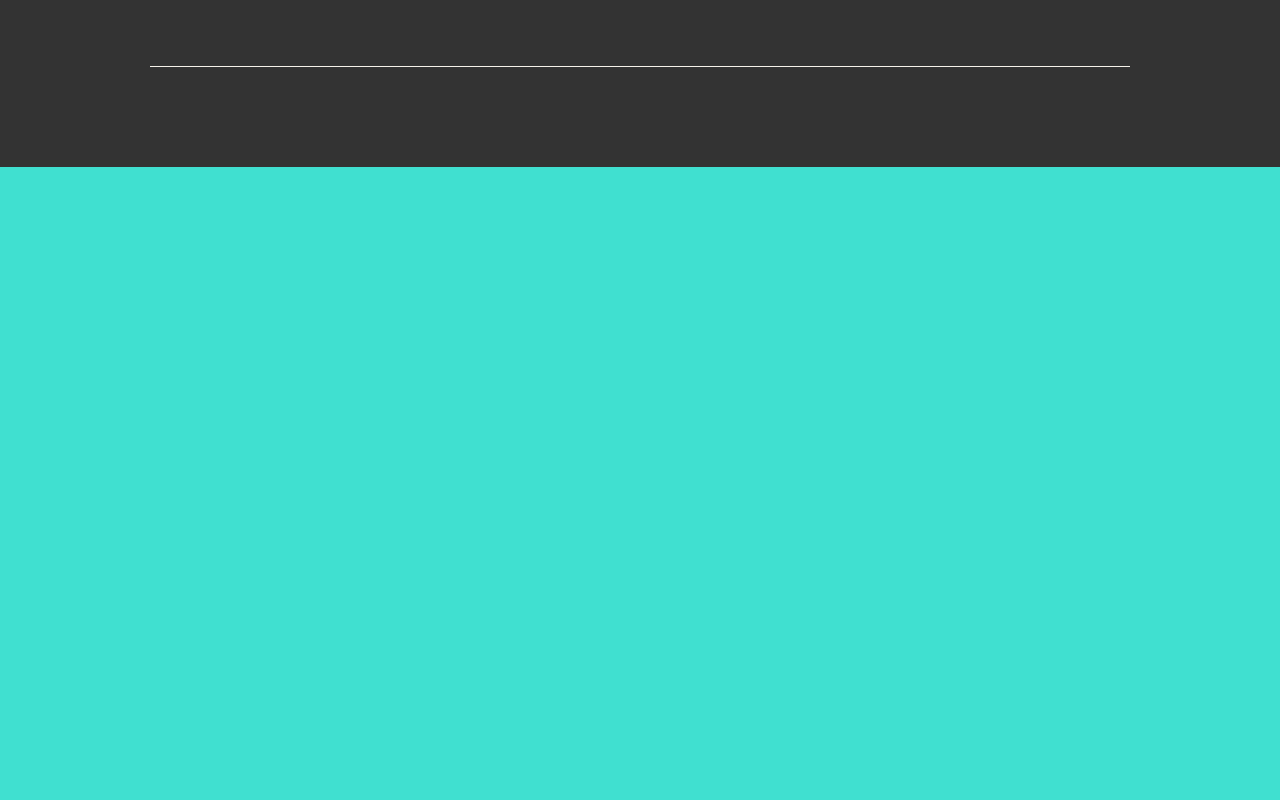
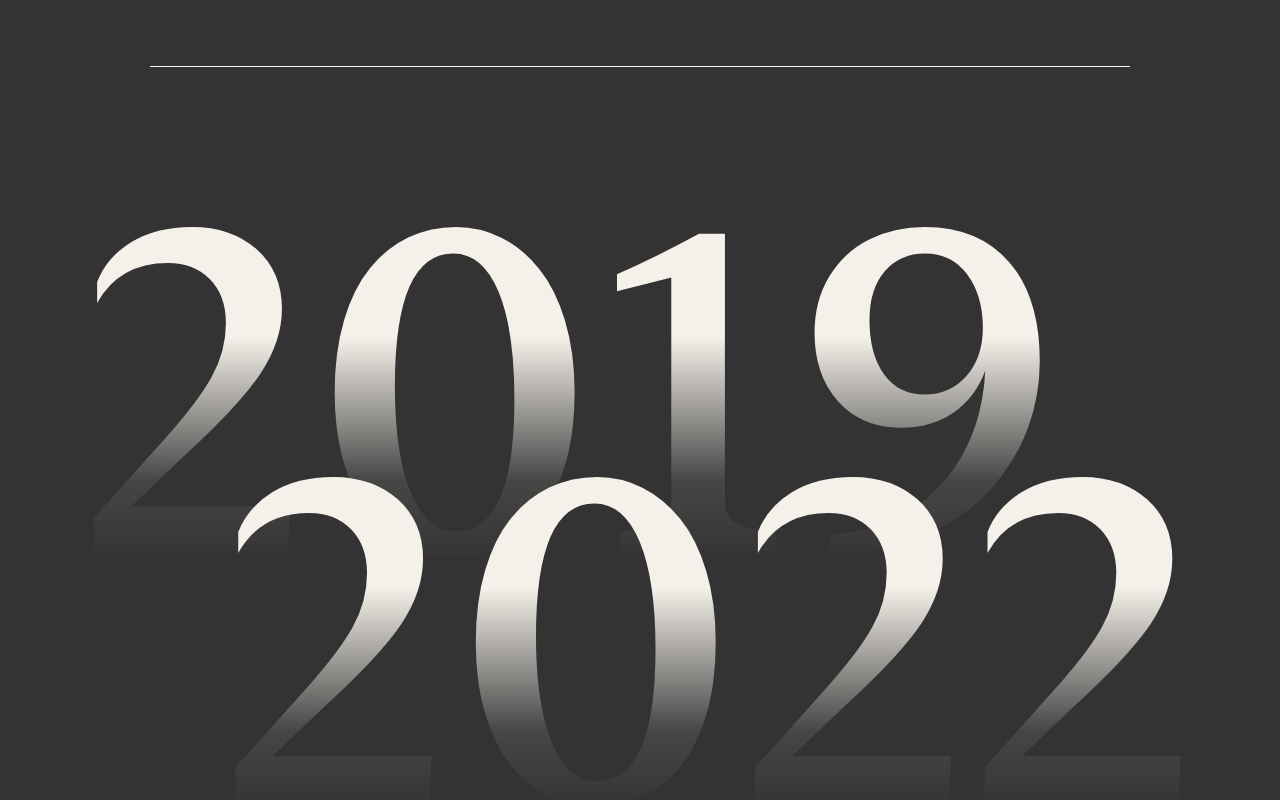
Before and after one commit to Berserk29/portfolio, a React (Vite) app: page / in a window 1280 px wide. Shown: the part 1862-2662 px from the top of the page. Built offline with nearby package versions, Linux system fonts and the light colour scheme.

Commit message:
Connected the ErrorPage, created pageTwo

```diff
--- a/src/App.jsx
+++ b/src/App.jsx
@@ -4,6 +4,7 @@ import HorizontalSection from './section/horizontalSection/horizontalSection.com
 import { Container } from "./App.style"
 import LoadingPage from "./section/loadingPage/loadingPage.component"
 import PageOne from "./section/pageOne/pageOne.component"
+import PageTwo from "./section/pageTwo/pageTwo.component"
 
 function App() {
   // INFO MAKE THE REFRESH COMEBACK TO THE BEGINNING
@@ -15,7 +16,7 @@ function App() {
     <>
       <LoadingPage/>
       <PageOne/>
-      <Container color="turquoise"/>
+      <PageTwo/>
 
       <HorizontalSection />
 
--- a/src/component/marquee/marquee.component.jsx
+++ b/src/component/marquee/marquee.component.jsx
@@ -21,14 +21,14 @@ const Marquee = ({endAni}) => {
             debouncedAnimation();
         }
 
-        //INFO (throttle) call each handleScroll with a interval of 100ms --> limited the number of scroll envent
+        // INFO (throttle) call each handleScroll with a interval of 100ms --> limited the number of scroll envent
         window.addEventListener('scroll', throttle(handleScroll, 100))
         return () => window.removeEventListener('scroll', handleScroll)
     },[])
 
 
     useEffect(() => {
-        !endAni ? setAnimationSpeed(15) : setAnimationSpeed(0.5)
+        !endAni ? setAnimationSpeed(15) : setAnimationSpeed(0.3)
     }, [endAni])
 
     return (
--- a/src/component/typo/typo.component.jsx
+++ b/src/component/typo/typo.component.jsx
@@ -1,6 +1,7 @@
 import * as Styled from './typo.styled'
 
 export const TypoType = {
+    GiantHeadline: 'GiantHeadline',
     Headline1B: 'Headline1B',
     Headline1T: 'Headline1T',
     Headline2W: 'Headline2W',
--- a/src/component/typo/typo.styled.jsx
+++ b/src/component/typo/typo.styled.jsx
@@ -10,12 +10,25 @@ const NewYorkBold = css`
     font-family: 'New York';
     font-weight: 700;
 `
+const NewYorkMedium = css`
+    font-family: 'New York';
+    font-weight: 500;
+`
 const NewYorkRegular = css`
     font-family: 'New York';
     font-weight: 400;
 `
 
 // INFO STYLED COMPONENT
+
+// TODO WHEN THE FONT-FAMILY WILL CHANGE PROBABLY NEED TO CHANGE FEW STUFF LIKE LINE-HEIGHT
+export const GiantHeadline = styled.span`
+    ${NewYorkMedium}
+    display: inline-block;
+    font-size: 45rem;
+    line-height: 35rem;
+`
+
 export const Headline1B = styled.h1`
     ${NewYorkBlack}
     line-height: 110%;
--- a/src/index.css
+++ b/src/index.css
@@ -3,6 +3,10 @@
   --color-cream: #F5F1EA;
   --color-cream-opa50: rgba(245, 241, 234, .5);
   --color-cream-opa10: rgba(245, 241, 234, .1);
+
+  --bg-gradiant-1: linear-gradient(180deg, #F5F1EA 34.38%, rgba(245, 241, 234, 0.10) 75.52%, rgba(245, 241, 234, 0.00) 99.98%, rgba(102, 102, 102, 0.00) 99.99%, rgba(245, 241, 234, 0.00) 100%);
+
+
 
   --box-shadow-start:
   0 0 0 160px var(--color-primary),
--- a/src/main.jsx
+++ b/src/main.jsx
@@ -4,12 +4,16 @@ import App from './App'
 import './index.css'
 import { ParallaxProvider } from 'react-scroll-parallax'
 import GlobalStyles from './globalStyles'
+import { ErrorBoundary } from 'react-error-boundary'
+import ErrorPage from './section/errorPage/errorPage.component'
 
 ReactDOM.createRoot(document.getElementById('root')).render(
   <React.StrictMode>
-    <GlobalStyles />
-    <ParallaxProvider>
-      <App />
-    </ParallaxProvider>
+    <ErrorBoundary FallbackComponent={ErrorPage}>
+      <GlobalStyles />
+      <ParallaxProvider>
+        <App />
+      </ParallaxProvider>
+    </ErrorBoundary>
   </React.StrictMode>
 )
--- a/src/section/errorPage/errorPage.component.jsx
+++ b/src/section/errorPage/errorPage.component.jsx
@@ -1,13 +1,13 @@
-import { Container, Heading, Text, Button } from "./errorPage.style";
-import img from '../../assets/image/main_01.jpg'
+import { Container, Heading, Text, Button } from "./errorPage.styled";
+import imgBg from '../../assets/image/main_01.jpg'
 
 const ErrorPage = ({error, resetErrorBoundary}) => {
+
     return (
-        <Container image={img}>
+        <Container image={imgBg}>
             <div>
                 <Heading >Something went wrong :</Heading>
                 <Text>{error.message}</Text>
-                <Text>{error.code}</Text>
             </div>
             <Button onClick={resetErrorBoundary}>Try again</Button>
         </Container>
--- a/src/section/errorPage/errorPage.styled.jsx
+++ b/src/section/errorPage/errorPage.styled.jsx
@@ -1,6 +1,11 @@
 import styled, {css} from "styled-components";
 
-export const Container = styled.div`
+const style = css`
+    font-weight: 700;
+    color: white;
+`
+
+export const Container = styled.section`
     display: flex;
     height: 100vh;
     min-height: 80rem;
@@ -10,12 +15,8 @@ export const Container = styled.div`
     align-items: center;
     justify-content: center;
     flex-direction: column;
+    font-family: 'Lucida Sans', 'Lucida Sans Regular', 'Lucida Grande', 'Lucida Sans Unicode', Geneva, Verdana, sans-serif;
     background-image: url(${props => props.image});
-`
-
-const style = css`
-    font-weight: 700;
-    color: white;
 `
 
 export const Heading = styled.h2`
--- /dev/null
+++ b/src/section/pageTwo/pageTwo.component.jsx
@@ -0,0 +1,25 @@
+import { useState } from "react";
+import { Container, NumberContainer, FlexContainer } from "./pageTwo.styled";
+import Typo, {TypoType} from '../../component/typo/typo.component'
+
+const PageTwo = () => {
+    const [startAnimation, setStartAnimation] = useState(false)
+
+    // TESTING
+    const handleClick = () => setStartAnimation(!startAnimation)
+
+    return (
+        <Container onClick={handleClick}>
+            <FlexContainer>
+                <NumberContainer justify='start' isFilter={startAnimation}>
+                    <Typo type={TypoType.GiantHeadline}>2019</Typo>
+                </NumberContainer>
+                <NumberContainer justify='end' isTransform={true} isFilter={startAnimation}>
+                    <Typo type={TypoType.GiantHeadline}>2022</Typo>
+                </NumberContainer>
+            </FlexContainer>
+        </Container>
+    )
+}
+
+export default PageTwo;
--- /dev/null
+++ b/src/section/pageTwo/pageTwo.styled.jsx
@@ -0,0 +1,34 @@
+import styled from "styled-components";
+
+export const Container = styled.section`
+    width: 100%;
+    height: auto;
+    min-height: 100vh;
+    background-color: var(--color-primary);
+    padding: 5rem 8rem 15rem 8rem;
+    display: flex;
+    flex-direction: column;
+    align-items: center;
+`
+
+export const FlexContainer = styled.div`
+    display: flex;
+    flex-direction: column;
+    width: 100%;
+    max-width: 1400px;
+`
+
+export const NumberContainer = styled.div`
+    background: var(--bg-gradiant-1);
+    background-clip: text;
+    -webkit-background-clip: text;
+    -webkit-text-fill-color: transparent;
+    height: 35rem;
+    width: 100%;
+    display: flex;
+    align-items: center;
+    justify-content: ${props => props.justify};
+    transition: filter 1.5s;
+    transform: ${ props => props.isTransform ? 'translateY(-100px)' : 'none'};
+    filter: ${ props => props.isFilter ? 'blur(8px) brightness(70%)' : 'none'};
+`
```
Also changed, not shown: src/assets/image/main_01.jpg (added).
